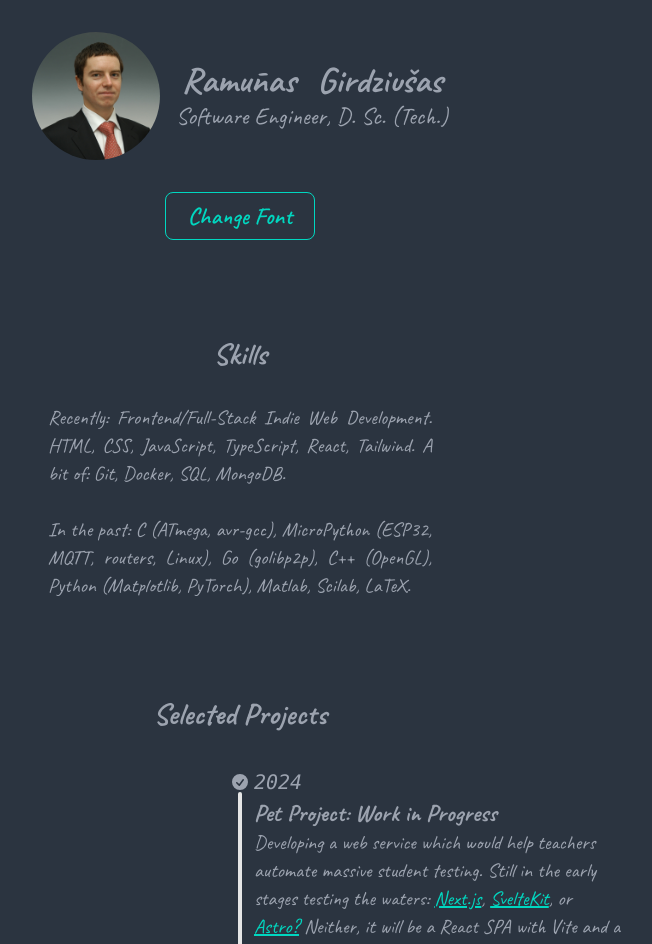
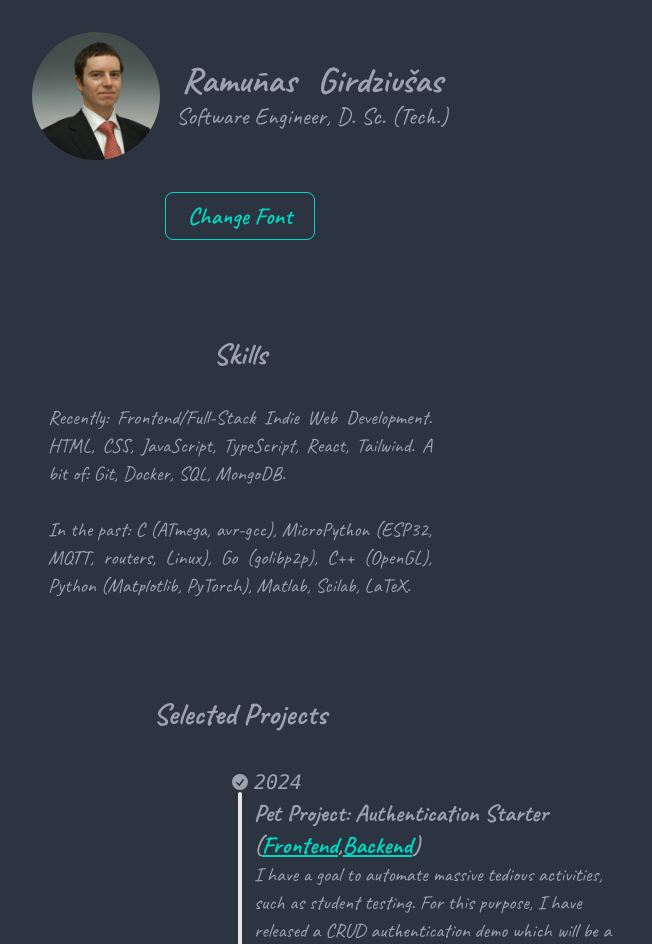
Before and after one commit to aabbtree77/cv, a React (Vite) app: page / in a window 1280 px wide. Shown: the top 944 px of the page, without its empty margins (400-1052 px from the left). Built offline with nearby package versions, Linux system fonts and the light colour scheme.

Commit message:
minor update

```diff
--- a/src/components/PortfolioTimeline.tsx
+++ b/src/components/PortfolioTimeline.tsx
@@ -21,32 +21,25 @@ const PortfolioTimeline: React.FC = () => {
         <div className="text-base lg:text-xl timeline-end mb-10">
           <time className="font-mono italic">2024</time>
           <div className="text-xl lg:text-2xl font-black">
-            Pet Project: Work in Progress
-          </div>
-          Developing a web service which would help teachers automate massive
-          student testing. Still in the early stages testing the waters:{" "}
+            Pet Project: Authentication Starter (
             <a
               className="link link-accent"
-            href="https://github.com/ugurkellecioglu/next-14-lucia-auth-postgresql-drizzle-typescript-example/issues/1"
+              href="https://github.com/aabbtree77/auth-starter-frontend"
             >
-            Next.js
+              Frontend
             </a>
-          {", "}
+            ,
             <a
               className="link link-accent"
-            href="https://github.com/edwardspresume/sveltekit-lucia-auth-v3-example/issues/3"
+              href="https://github.com/aabbtree77/auth-starter-backend"
             >
-            SvelteKit
-          </a>
-          {", "}
-          or{" "}
-          <a
-            className="link link-accent"
-            href="https://github.com/aabbtree77/session-auth-starter"
-          >
-            Astro?
-          </a>{" "}
-          Neither, it will be a React SPA with Vite and a bit of Hono/Express.
+              Backend
+            </a>)
+          </div>
+          I have a goal to automate massive tedious activities, such as student testing.
+          For this purpose, I have released a CRUD authentication demo which will be a part of this program.
+          It is a session-based user-password authentication which does not rely on any 3rd party services or auth libs.
+          Frontend: Vite, React, Tailwind, daisyUI. Backend: Hono, SQLite, Drizzle.
         </div>
         <hr />
       </li>
@@ -289,7 +282,7 @@ const PortfolioTimeline: React.FC = () => {
           Optimization of the fluid flow which was implemented before me with
           OpenFOAM, CATIA, STAR CCM+ and ParaView, running on the ProActive PACA
           Grid cloud (INRIA) via the Scilab-to-Java bridge managed by Fabien
-          Viale. The optimization involved kriging and CMA-ES as the
+          Viale. It involved kriging and CMA-ES as the
           meta-optimizer of the expected multi-point improvement whose MC
           integration I sped up with a specialized unscented transform.
         </div>
```
Also changed, not shown: 4 other files (tests, documents, lock files or other folders). Lines whose indentation alone changed are shown as unchanged.
